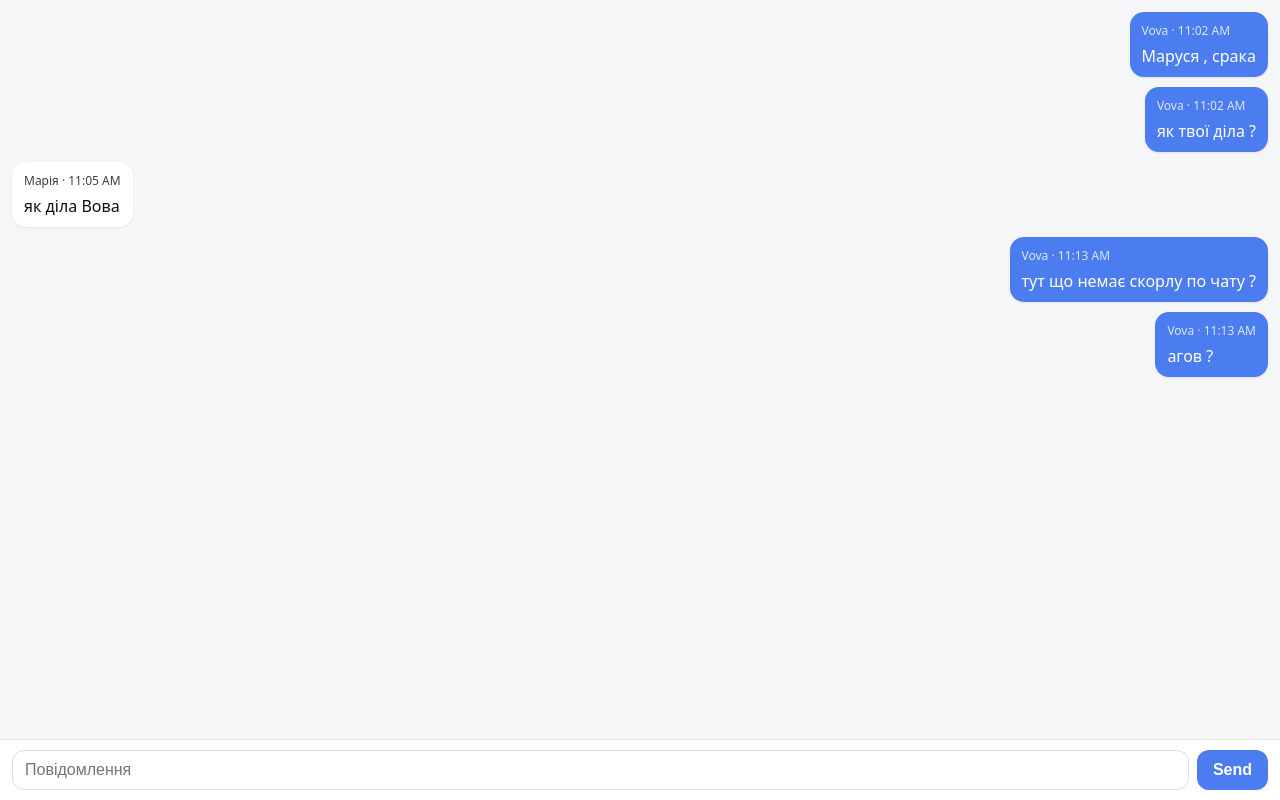
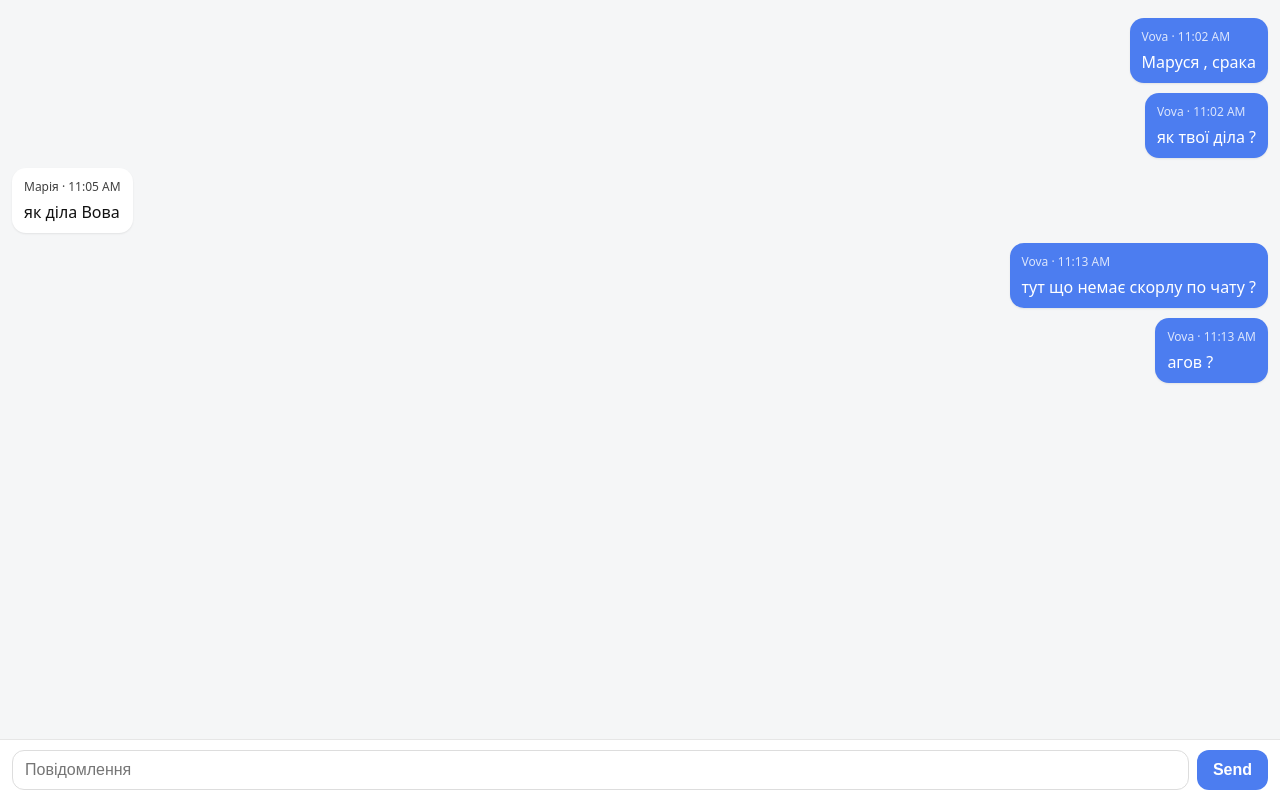
Before and after one commit to volodymyrhasych/Chat_Mari_Vova, a FastAPI app: page / in a window 1280 px wide. Run offline with FastAPI, Linux system fonts and the light colour scheme; data comes from the database, SQL or seed files in the repository.

Commit message:
Update chat.html

```diff
--- a/templates/chat.html
+++ b/templates/chat.html
@@ -6,10 +6,6 @@
   <title>Vova & Mari Chat</title>
 
   <style>
-    :root{
-      --statusbar: 0px; /* Android підставить реальне значення */
-    }
-
     html, body { height: 100%; margin: 0; }
     body { font-family: system-ui, -apple-system, Segoe UI, Roboto, Arial, sans-serif; background: #f5f6f7; }
 
@@ -17,10 +13,8 @@
       height: 100vh;
       display: flex;
       flex-direction: column;
-
-      /* ✅ Головний фікс: відступ під статус-бар */
-      padding-top: var(--statusbar);
       box-sizing: border-box;
+      padding-top: 6px; /* маленький “повітряний” відступ, без safe-area магії */
     }
 
     .messages {
```
